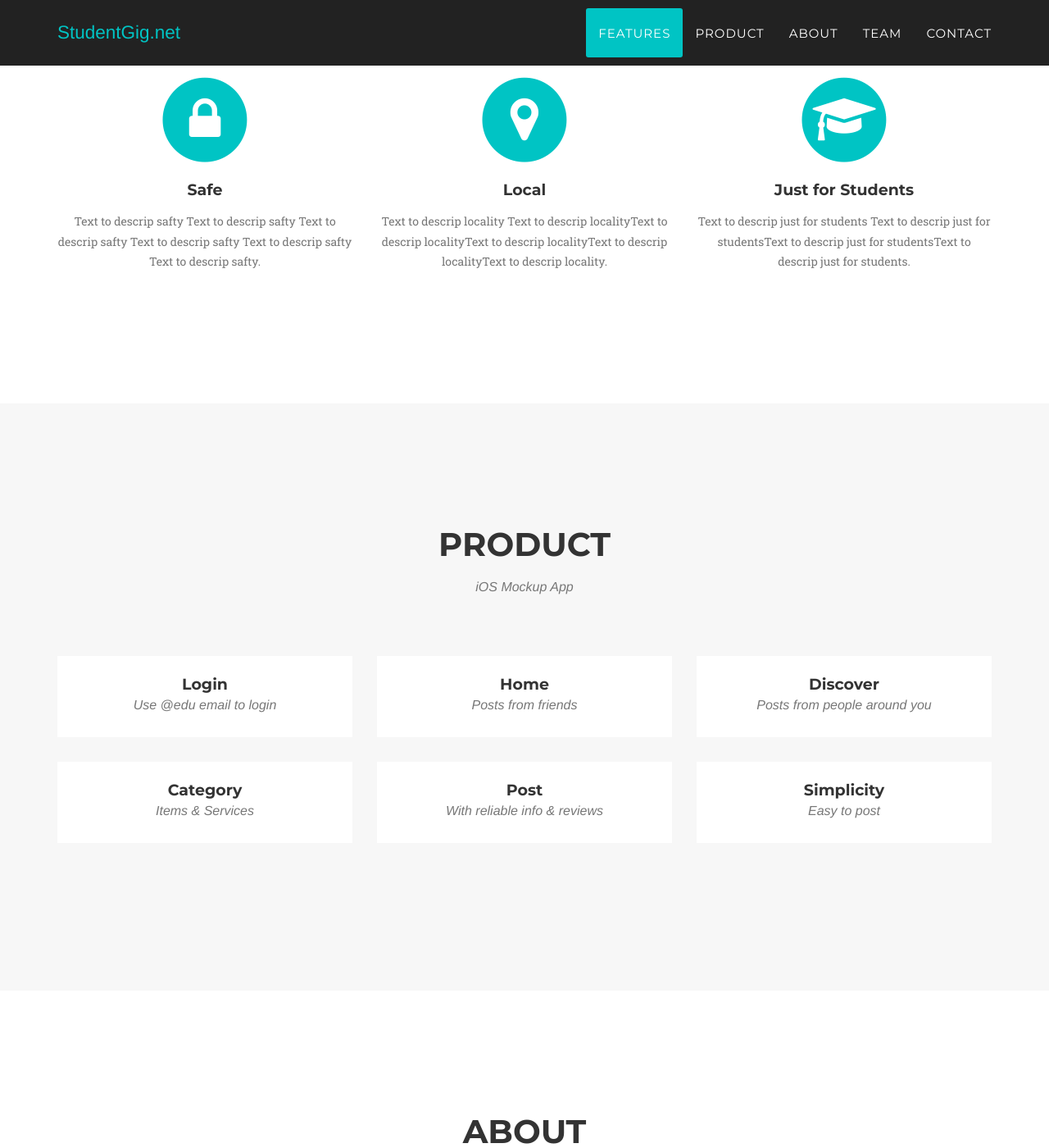
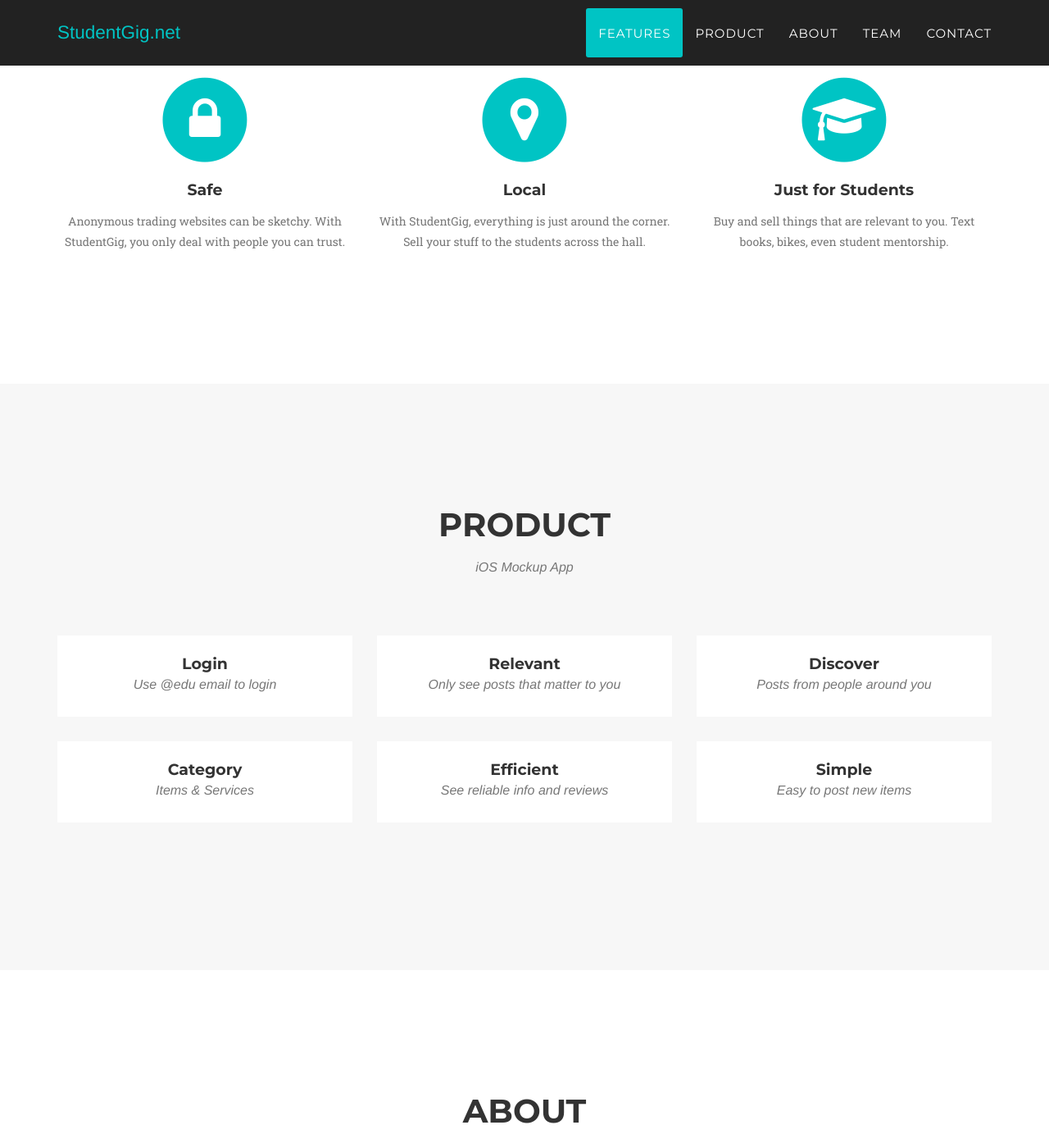
Before and after one commit to studentgig/studentgig.github.io, a Jekyll site: the page built from _posts/2014-07-17-project-2.markdown, in a window 1280 px wide and 1400 px high, scrolled down 978 px. Shown: the whole window at 82% size. Built offline with Jekyll 4.4.1, drawn with Linux system fonts in a browser that asks for light colours; some web fonts are replaced; some of the changed text lies outside the part shown.

Commit message:
20150514 Edit

```diff
--- a/_config.yml
+++ b/_config.yml
@@ -27,7 +27,7 @@
 
 - name: Xiao Huang
   pic: 2
-  position: Design
+  position: iOS Developeent
   social:
     - title: twitter
       url: #
@@ -38,7 +38,7 @@
 
 - name: Taylor Meeks
   pic: 3
-  position: iOS Developement
+  position: Startup Specialist
   social:
     - title: twitter
       url: #
--- a/_includes/services.html
+++ b/_includes/services.html
@@ -14,7 +14,7 @@
                         <i class="fa fa-lock fa-stack-1x fa-inverse"></i>
                     </span>
                     <h4 class="service-heading">Safe</h4>
-                    <p class="text-muted">Text to descrip safty Text to descrip safty Text to descrip safty Text to descrip safty Text to descrip safty Text to descrip safty.</p>
+                    <p class="text-muted">Anonymous trading websites can be sketchy. With StudentGig, you only deal with people you can trust.</p>
                 </div>
                 <div class="col-md-4">
                     <span class="fa-stack fa-4x">
@@ -22,7 +22,7 @@
                         <i class="fa fa-map-marker fa-stack-1x fa-inverse"></i>
                     </span>
                     <h4 class="service-heading">Local</h4>
-                    <p class="text-muted">Text to descrip locality Text to descrip localityText to descrip localityText to descrip localityText to descrip localityText to descrip locality.</p>
+                    <p class="text-muted">With StudentGig, everything is just around the corner. Sell your stuff to the students across the hall.</p>
                 </div>
                 <div class="col-md-4">
                     <span class="fa-stack fa-4x">
@@ -30,7 +30,7 @@
                         <i class="fa fa-graduation-cap fa-stack-1x fa-inverse"></i>
                     </span>
                     <h4 class="service-heading">Just for Students</h4>
-                    <p class="text-muted">Text to descrip just for students Text to descrip just for studentsText to descrip just for studentsText to descrip just for students.</p>
+                    <p class="text-muted">Buy and sell things that are relevant to you. Text books, bikes, even student mentorship.</p>
                 </div>
             </div>
         </div>
--- a/_includes/team.html
+++ b/_includes/team.html
@@ -4,7 +4,7 @@
             <div class="row">
                 <div class="col-lg-12 text-center">
                     <h2 class="section-heading">Team</h2>
-                    <h3 class="section-subheading text-muted">Meet our amazing team</h3>
+                    <h3 class="section-subheading text-muted">Meet the students behind StudentGig</h3>
                 </div>
             </div>
             <div class="row">
--- a/_posts/2014-07-13-project-6.markdown
+++ b/_posts/2014-07-13-project-6.markdown
@@ -1,6 +1,6 @@
 ---
-title: Post
-subtitle: With reliable info & reviews
+title: Efficient
+subtitle: See reliable info and reviews
 layout: default
 modal-id: 6
 date: 2014-07-15
--- a/_posts/2014-07-14-project-5.markdown
+++ b/_posts/2014-07-14-project-5.markdown
@@ -1,6 +1,6 @@
 ---
-title: Simplicity
-subtitle: Easy to post
+title: Simple
+subtitle:  Easy to post new items
 layout: default
 modal-id: 5
 date: 2014-07-14
--- a/_posts/2014-07-17-project-2.markdown
+++ b/_posts/2014-07-17-project-2.markdown
@@ -1,6 +1,6 @@
 ---
-title: Home
-subtitle: Posts from friends
+title: Relevant
+subtitle: Only see posts that matter to you
 layout: default
 modal-id: 2
 date: 2014-07-17
```
Also changed, not shown: 7 other files.
